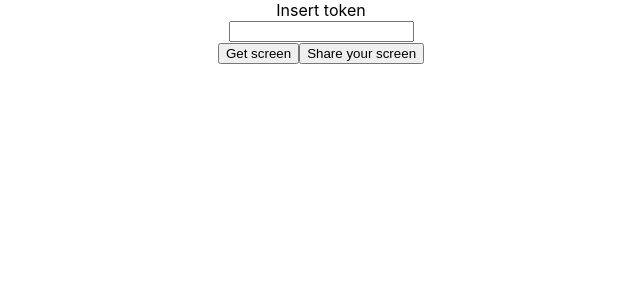
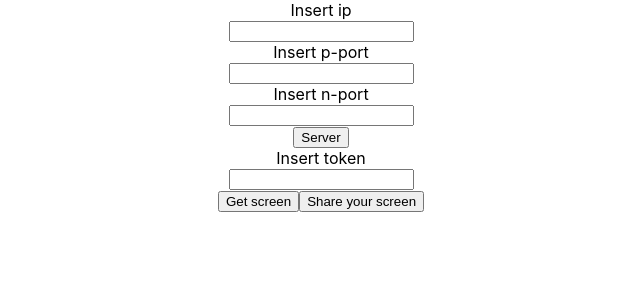
Before and after one commit to thomscoder/orchestra, a React (Create React App) app in the folder client/: page / in a window 1280 px wide. Shown: the top 300 px of the page, without its empty margins (319-959 px from the left). Built offline with nearby package versions, Linux system fonts and the light colour scheme; no server answers; what peerjs would draw is missing.

Commit message:
client ws

```diff
--- a/client/src/components/Access/ScreenHomepage.tsx
+++ b/client/src/components/Access/ScreenHomepage.tsx
@@ -1,6 +1,9 @@
 import React, { Component} from 'react';
 import ScreenCapture from '../Screen/ScreenCapture';
 import WatchScreen from '../Screen/WatchScreen';
+
+import io from "socket.io-client";
+import Peer from "peerjs";
 
 interface Props {
     login?: any;
@@ -10,19 +13,51 @@ interface State {
     logged: Boolean;
     userID: string;
     getScreenId: string;
+    socket: any;
+    peer: any;
 }
 export default class ScreenHomepage extends Component<Props, State> {
     private inputRef: React.RefObject<HTMLInputElement>;
+    private ipRef: React.RefObject<HTMLInputElement>;
+    private pPortRef: React.RefObject<HTMLInputElement>;
+    private nPortRef: React.RefObject<HTMLInputElement>;
     constructor(props?) {
         super(props);
         this.inputRef = React.createRef();
+        this.ipRef = React.createRef();
+        this.pPortRef = React.createRef();
+        this.nPortRef = React.createRef();
         this.state = {
             logged: false,
             getScreenId: '',
             userID: "",
+            socket: undefined,
+            peer: undefined,
         }
         this.getScreen = this.getScreen.bind(this);
         this.shareYourScreen = this.shareYourScreen.bind(this);
+        this.startConnection = this.startConnection.bind(this);
+    }
+
+    startConnection(e) {
+        e.preventDefault();
+        const socket = io(`http://${this.ipRef.current!.value}:${this.nPortRef.current!.value}`);
+        const HOST = String(this.ipRef.current!.value);
+        //@ts-ignore
+        const PORT = Number(this.pPortRef.current!.value);
+        //@ts-ignore
+        const host = String(this.ipRef.current!.value.split('.').join(''));
+        const peer = new Peer(host,{
+            host: HOST,
+            port: PORT,
+            path: '/'
+        });
+        this.setState({
+            socket: socket,
+            peer: peer,
+        })
+
+        console.log(socket);
     }
 
     getScreen(e) {
@@ -44,18 +79,30 @@ export default class ScreenHomepage extends Component<Props, State> {
             return (
                 <WatchScreen
                     tokenId={this.state.getScreenId}
+                    socket={this.state.socket}
                 />
             )
         }
         if(this.state.logged) {
             return (
                 <ScreenCapture
+                    socket={this.state.socket}
                     userID={this.state.userID}
+                    peer={this.state.peer}
                 />
             )
         }
         return (
             <div>
+                <form onSubmit={this.startConnection}>
+                    <div id="label-ip"><label htmlFor="get-ip">Insert ip</label></div>
+                    <div id="ip-address"><input type="ip" name="get-ip" ref={this.ipRef}/></div>
+                    <div id="label-p-port"><label htmlFor="get-p-port">Insert p-port</label></div>
+                    <div id="p-ort"><input type="p-port" name="get-p-port" ref={this.pPortRef}/></div>
+                    <div id="label-n-port"><label htmlFor="get-n-port">Insert n-port</label></div>
+                    <div id="n-port"><input type="n-port" name="get-n-port" ref={this.nPortRef}/></div>
+                    <button type="submit">Server</button>
+                </form>
                 <form onSubmit={this.getScreen}>
                     <div id="label"><label htmlFor="get-screen">Insert token</label></div>
                     <div id="token-id"><input type="text" name="get-screen" ref={this.inputRef}/></div>
--- a/client/src/components/Screen/ScreenCapture.tsx
+++ b/client/src/components/Screen/ScreenCapture.tsx
@@ -4,26 +4,9 @@ import "../../styles/_ScreenCapture.scss";
 import Peer from "peerjs";
 
 import io from "socket.io-client";
-//@ts-ignore
-const HOST = String(process.env.REACT_APP_HOST);
-//@ts-ignore
-const PORT = Number(process.env.REACT_APP_P_PORT);
-//@ts-ignore
-const host = String(process.env.REACT_APP_HOST.split('.').join(''));
-const peer = new Peer(host,{
-    host: HOST,
-    port: PORT,
-    path: '/'
-});
 
-declare const process: {
-    env: {
-        REACT_APP_ENDPOINT: string;
-        REACT_APP_PORT: number;
-    }
-}
 
-const socket = io(process.env.REACT_APP_ENDPOINT+process.env.REACT_APP_PORT);
+
 
 interface State {
     peerId: string;
@@ -31,10 +14,13 @@ interface State {
 }
 interface Props {
     userID: string;
+    socket?: any;
+    peer?: any;
 }
 export default class ScreenCapture extends Component<Props, State> {
     private videoRef: React.RefObject<HTMLVideoElement>;
     private videoSecondRef: React.RefObject<HTMLVideoElement>;
+    private socket: any;
     private options: Object;
     public peer: any;
     constructor(props?: any) {
@@ -54,24 +40,24 @@ export default class ScreenCapture extends Component<Props, State> {
         this.stopRecording = this.stopRecording.bind(this);
     }
     componentDidMount() {
-        socket.emit("join-room", peer.id);
+        this.props.socket.emit("join-room", this.props.peer.id);
         this.videoRef.current!.style.width = window.screen.width+'px';
         this.videoRef.current!.style.height = window.screen.height+'px';
 
         this.setState({
-            peerId: peer.id,
+            peerId: this.props.peer.id,
         })
-        socket.on("joined-room", (user) => {
+        this.props.socket.on("joined-room", (user) => {
             this.setState({
                 users:user,
             })
         })
         startScreenRecording(this.options).then((stream) => {
             this.videoRef.current!.srcObject = stream!;
-            peer.on('connection', (conn) => {
+            this.props.peer.on('connection', (conn) => {
                 conn.on('data', (data) => {
                     console.log(data);
-                    peer.call(this.state.users, stream!);
+                    this.props.peer.call(this.state.users, stream!);
                 });
                 conn.on('open', () => {
                     conn.send('hello!');
--- a/client/src/components/Screen/WatchScreen.tsx
+++ b/client/src/components/Screen/WatchScreen.tsx
@@ -17,6 +17,7 @@ const peer = new Peer({
 
 interface Props {
     tokenId: string;
+    socket?: any;
 }
 
 export default class WatchScreen extends Component<Props> {
```
